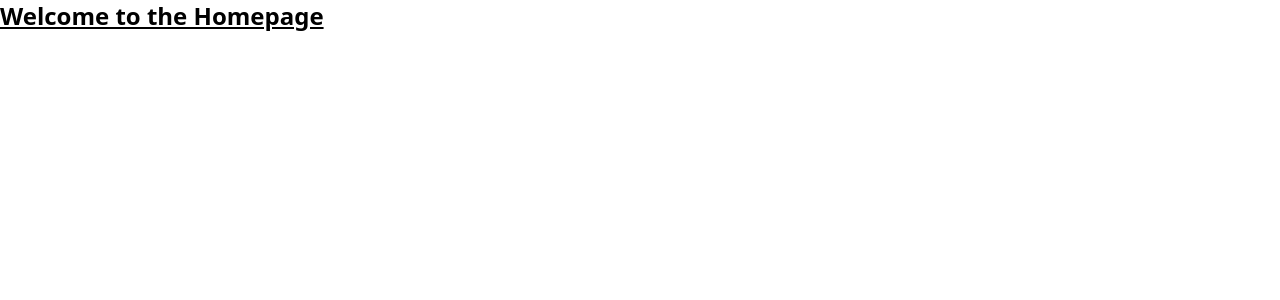
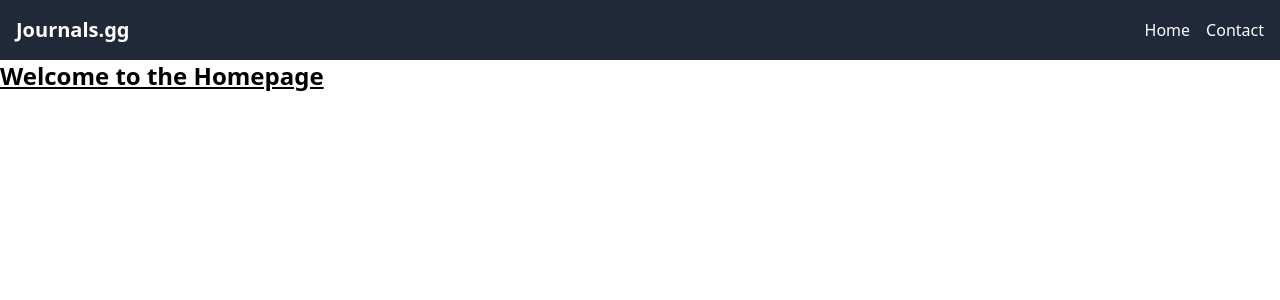
Before and after one commit to edwardfgt/journals-website-2024, a React (Vite) app: page / in a window 1280 px wide. Shown: the top 300 px of the page. Built offline with nearby package versions, Linux system fonts and the light colour scheme.

Commit message:
Create basic navbar component

```diff
--- a/src/App.tsx
+++ b/src/App.tsx
@@ -1,10 +1,11 @@
 import { BrowserRouter as Router, Routes, Route } from 'react-router-dom';
 import Home from './components/Homepage';
 import Contact from './components/ContactForm';
-
+import Navbar from './components/Navbar';
 function App() {
   return (
     <Router>
+      <Navbar />
       <Routes>
         <Route path="/" element={<Home />} />
         <Route path="/contact" element={<Contact />} />
--- /dev/null
+++ b/src/components/Navbar.tsx
@@ -0,0 +1,18 @@
+import React from 'react';
+import { Link } from 'react-router-dom';
+
+const Navbar: React.FC = () => {
+    return (
+        <nav className="bg-gray-800 p-4">
+            <div className="container mx-auto flex justify-between items-center">
+                <Link to="/" className="text-white font-bold text-xl">Journals.gg</Link>
+                <div className="space-x-4">
+                    <Link to="/" className="text-white hover:text-gray-300">Home</Link>
+                    <Link to="/contact" className="text-white hover:text-gray-300">Contact</Link>
+                </div>
+            </div>
+        </nav>
+    );
+};
+
+export default Navbar;
```
